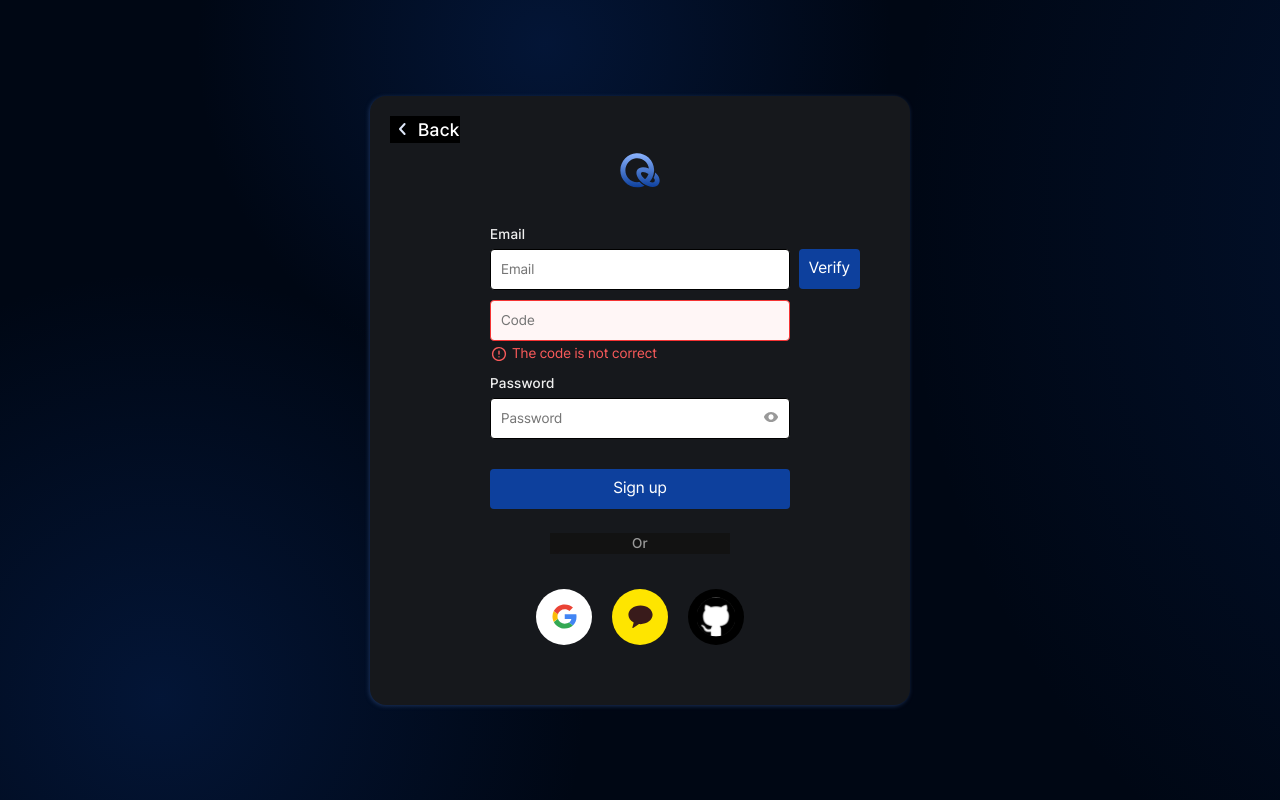
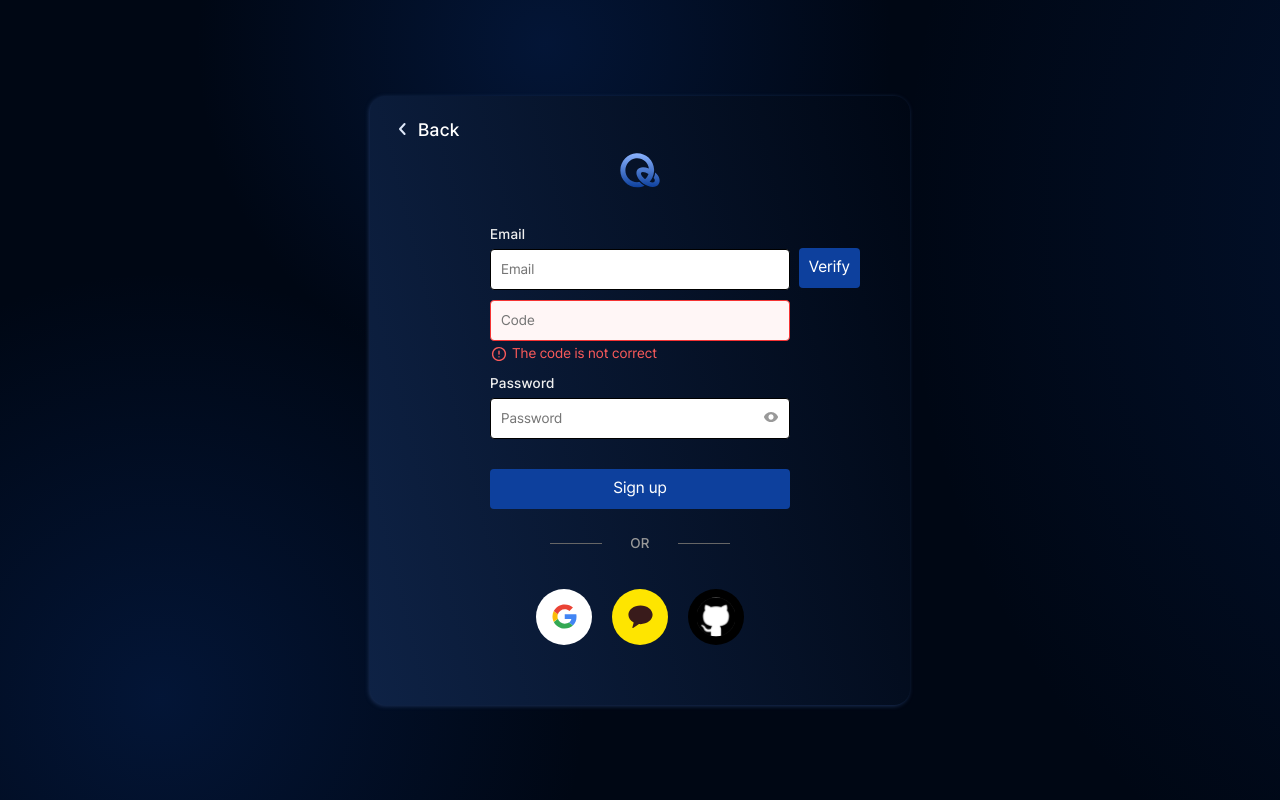
Before and after one commit to QASTUDIODEV/WEB_QASTUDIO, a React (Vite) app: page /signup in a window 1280 px wide. Built offline with nearby package versions, Linux system fonts and the light colour scheme.

Commit message:
feat: Backbutton 필요없는 곳에서 삭제, 스타일링 수정

```diff
--- a/src/components/auth/orDivider/orDivider.style.ts
+++ b/src/components/auth/orDivider/orDivider.style.ts
@@ -2,16 +2,16 @@ import styled from 'styled-components';
 
 const Line = styled.div`
   background-color: ${({ theme }) => theme.colors.gray.gray_500};
-  width: 180px;
+  width: 170px;
   height: 0.1px;
   gap: 0px;
   border: 1px 0px 0px 0px;
-  position: absolute;
 `;
 
 const Container = styled.div`
   ${({ theme }) => theme.align.row_center}
   position: relative;
+  gap: 10px;
   width: 180px;
   height: 10px;
   span {
@@ -20,7 +20,6 @@ const Container = styled.div`
     color: ${({ theme }) => theme.colors.gray.gray_300};
     z-index: 2;
     width: 60px;
-    background-color: ${({ theme }) => theme.colors.gray.gray_900};
   }
 `;
 
--- a/src/components/auth/orDivider/orDivider.tsx
+++ b/src/components/auth/orDivider/orDivider.tsx
@@ -4,7 +4,8 @@ export default function OrDivider() {
   return (
     <S.Container>
       <S.Line />
-      <span>Or</span>
+      <span>OR</span>
+      <S.Line />
     </S.Container>
   );
 }
--- a/src/pages/signup/signup.style.ts
+++ b/src/pages/signup/signup.style.ts
@@ -8,7 +8,7 @@ const Container = styled.div`
   border-radius: 16px;
   z-index: 1;
   box-shadow: -1px 1px 4px 0px #1b3159;
-  /* background: linear-gradient(76deg, #0e2245 0%, #000714 100%), #16181c; */
+  background: linear-gradient(76deg, #0e2245 0%, #000714 100.13%);
   background-color: #16181c;
 `;
 
@@ -53,7 +53,7 @@ const BackButton = styled.button`
   z-index: 1;
   color: white;
   border: none;
-  background-color: ${({ theme }) => theme.colors.black};
+  background-color: rgba(0, 0, 0, 0);
   ${({ theme }) => theme.align.row_center};
   img {
     height: 24px;
--- a/src/pages/signup/signup.tsx
+++ b/src/pages/signup/signup.tsx
@@ -37,7 +37,7 @@ export default function SignupPage() {
                   style={{
                     position: 'absolute',
                     right: '-70px',
-                    top: '25px',
+                    top: '24px',
                     padding: '0px 10px',
                     backgroundColor: '#0d409d',
                     color: 'white',
@@ -104,11 +104,6 @@ export default function SignupPage() {
             </S.MessageWrapper2>
             <input className="profile-image-upload" ref={contentInputRef} type="file" accept="image/*" tabIndex={-1} />
           </S.Form2>
-
-          <S.BackButton onClick={() => setStep(0)}>
-            <ArrowLeft style={{ width: '24px', height: '24px' }} />
-            Back
-          </S.BackButton>
         </>
       )}
     </S.Container>
```
